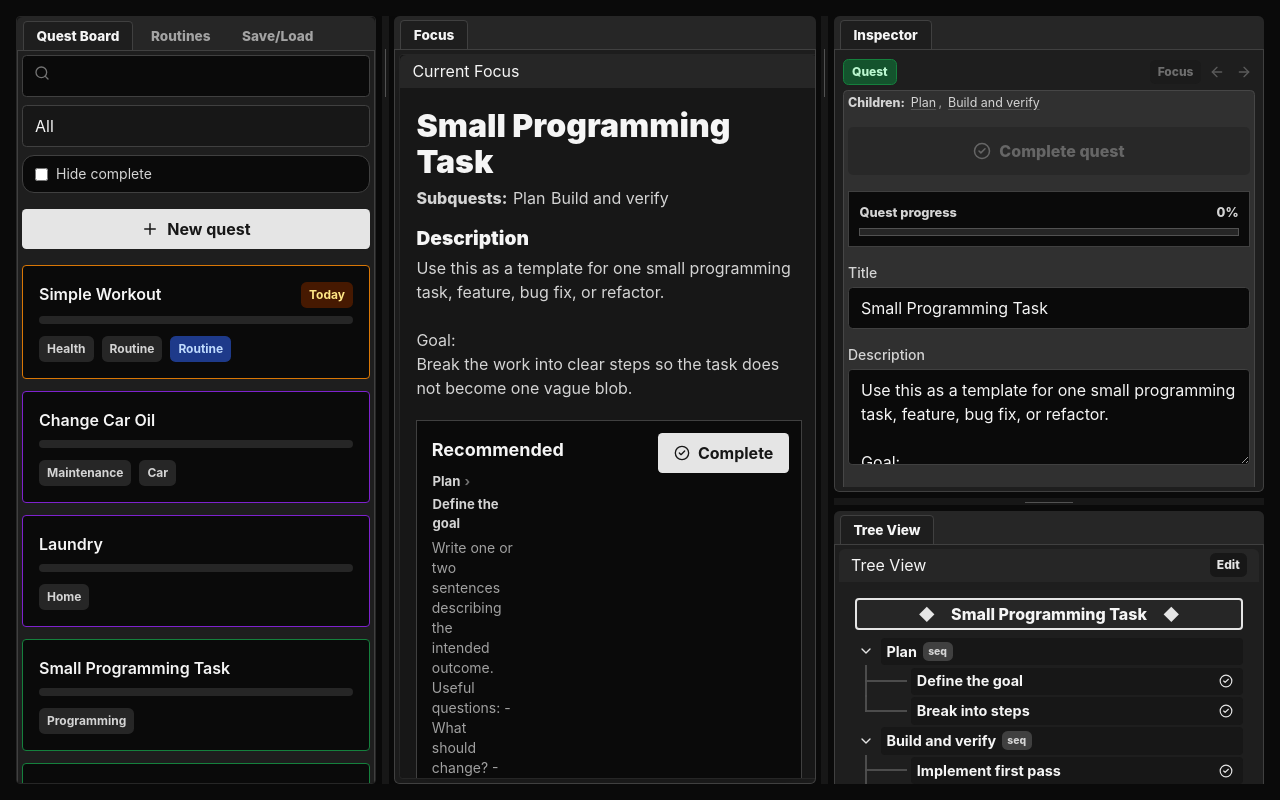
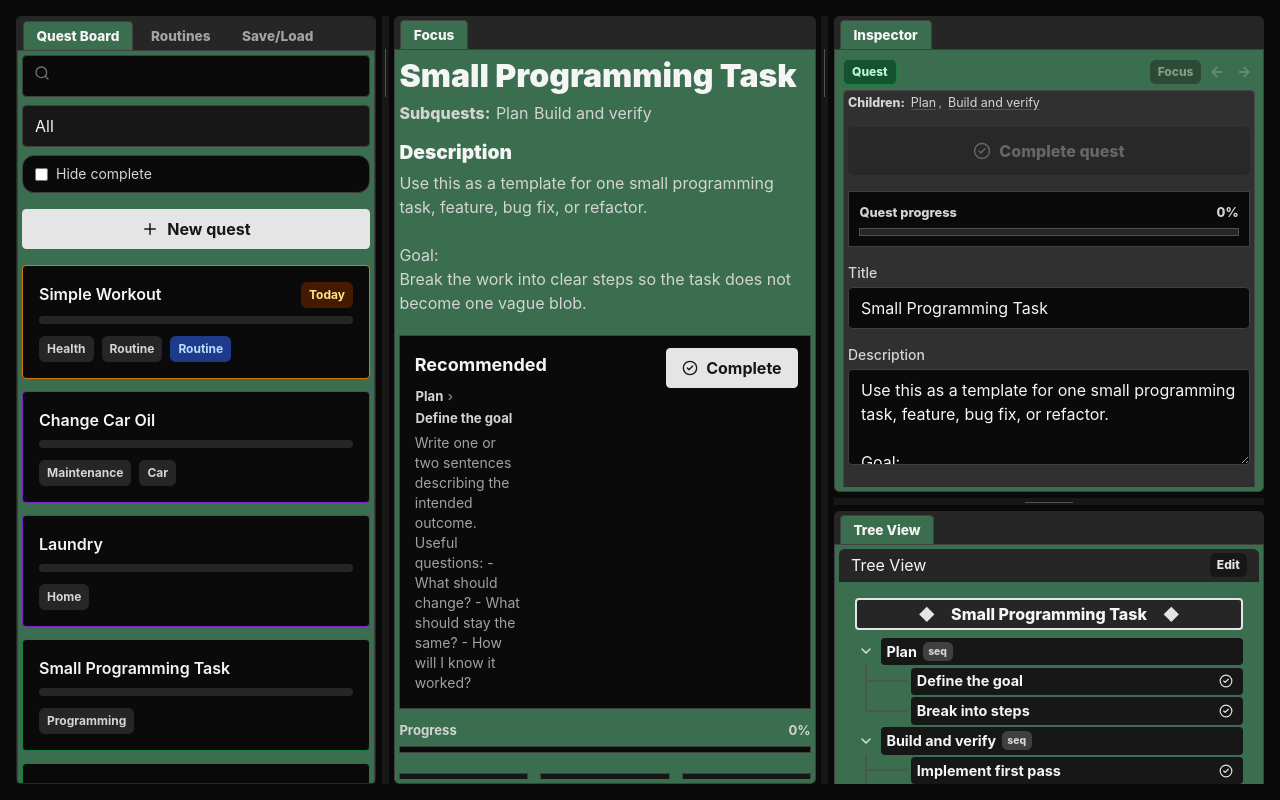
Before and after one commit to DinoDavinci/dinos-certified-audhd-planner, a React (Vite) app: page / in a window 1280 px wide. Built offline with nearby package versions, Linux system fonts and the light colour scheme.

Commit message:
Flatten focus scene root

```diff
--- a/src/App.jsx
+++ b/src/App.jsx
@@ -1150,7 +1150,7 @@ function PanelTitleBar({ title, children, className = "" }) {
 
 
 function DarkStyles() {
-  const USE_DEBUG_COLOR = false;
+  const USE_DEBUG_COLOR = true;
   const DEBUG_GREEN = "rgb(58 110 78)";
   const TAB_CONTENT_COLOR = USE_DEBUG_COLOR ? DEBUG_GREEN : "rgb(30 30 30)";
 
@@ -2009,10 +2009,30 @@ function DarkStyles() {
         background: rgb(107 33 168);
         color: rgb(243 232 255);
       }
+      .focus-scene-root {
+        flex: 1 1 auto;
+        min-width: 0;
+        min-height: 0;
+        display: flex;
+        overflow: hidden;
+      }
+      .focus-empty-message {
+        flex: 1 1 auto;
+        min-width: 0;
+        min-height: 0;
+        overflow-y: auto;
+        overflow-x: hidden;
+        padding: 0.5rem;
+      }
       .focus-panel-content {
-        min-height: calc(100% - 2rem);
+        flex: 1 1 auto;
+        min-width: 0;
+        min-height: 0;
         display: flex;
         flex-direction: column;
+        overflow-y: auto;
+        overflow-x: hidden;
+        padding: 0;
       }
       .focus-document-header {
         padding: 0.25rem 0 0;
--- a/src/components/focus/FocusPanel.jsx
+++ b/src/components/focus/FocusPanel.jsx
@@ -16,29 +16,18 @@ import {
   getLeafProgressPercent,
 } from "../../models/appModel";
 
-function PanelTitleBar({ title, children, className = "" }) {
-  return (
-    <div className={`panel-title-bar ${className}`}>
-      <div className="panel-title">{title}</div>
-      {children && <div className="panel-title-actions">{children}</div>}
-    </div>
-  );
-}
-
 export default function FocusPanel({ quest, actionable, focusBoard, focusPathInfo, branchFocusId, setBranchFocus, clearBranchFocus, dueBadge, selectQuest, selectTask, toggleTask, uncompleteTask, expandedKanbanCards, setExpandedKanbanCards }) {
   if (!quest) {
     return (
-      <main className="panel panel-scroll focus-col">
-        <PanelTitleBar title="Current Focus" />
-        <div className="panel-content text-neutral-400">Create or select a quest, then make it the current focus.</div>
+      <main className="focus-scene-root">
+        <div className="focus-empty-message text-neutral-400">Create or select a quest, then make it the current focus.</div>
       </main>
     );
   }
 
   return (
-    <main className="panel panel-scroll focus-col">
-      <PanelTitleBar title="Current Focus" />
-      <div className="panel-content focus-panel-content">
+    <main className="focus-scene-root">
+      <div className="focus-panel-content">
       <FocusDocumentHeader
         quest={quest}
         focusPathInfo={focusPathInfo}
```
